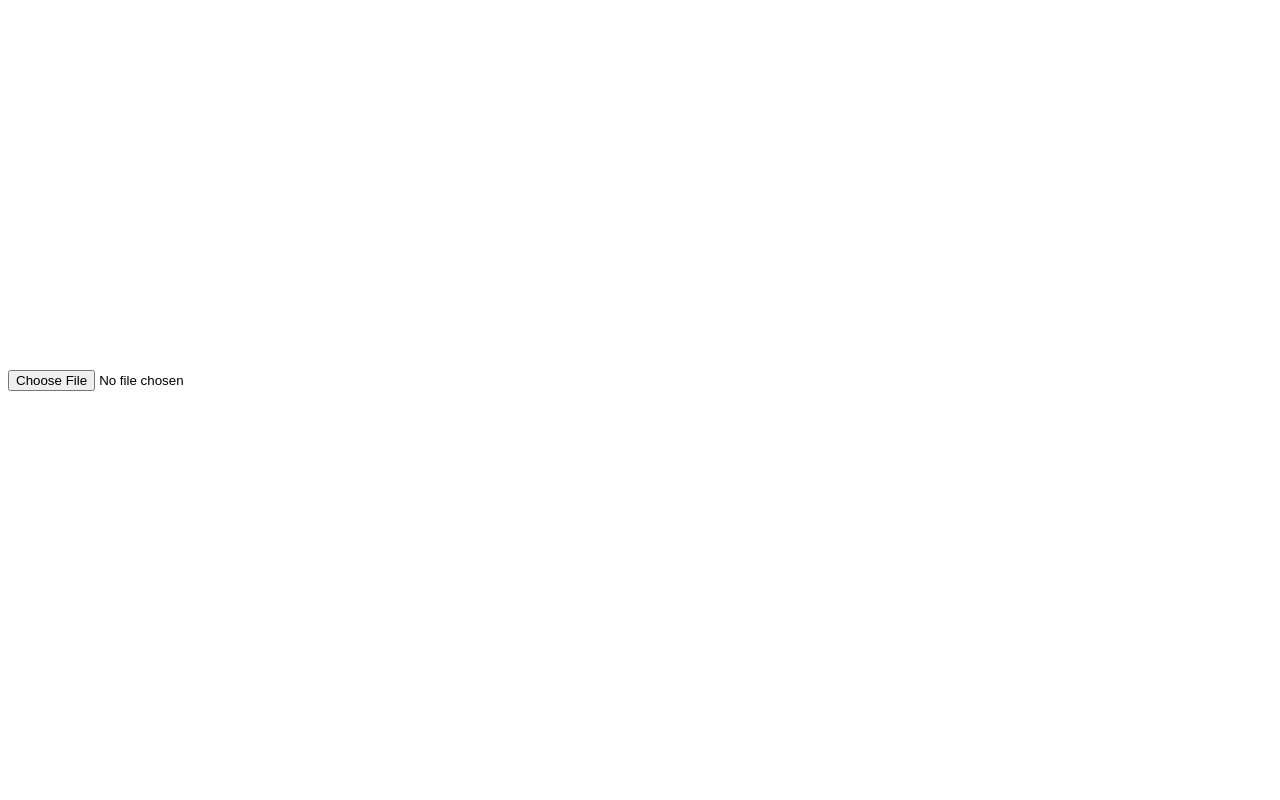
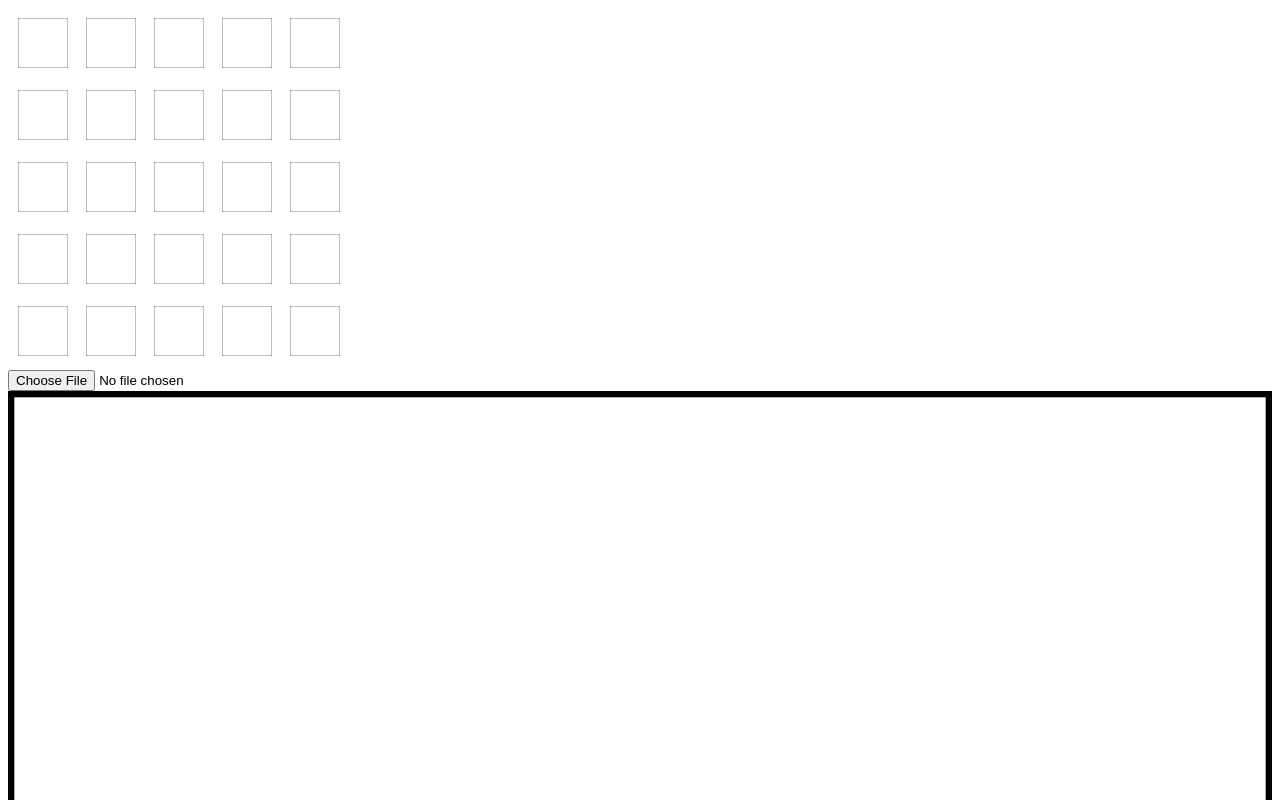
Before and after one commit to Zakgriffin/Gizmo, a React (Create React App) app: page / in a window 1280 px wide. Shown: the top 800 px of the page. Built offline with nearby package versions, Linux system fonts and the light colour scheme.

Commit message:
some more

```diff
--- a/src/App.tsx
+++ b/src/App.tsx
@@ -1,20 +1,18 @@
 import React, { useState } from 'react'
-import ToolGrid, { ToolGridData, initTools, Material, ToolType } from './components/ToolGrid'
+import ToolGrid, { ToolGridData, initTools} from './components/ToolGrid'
 import PackUpload from './components/PackUpload'
+import PixelDisplay from './components/PixelDisplay'
 import { PixelImage } from './PixelLogicInterfaces'
 
 export default function App() {
     const [tools, setTools] = useState<ToolGridData>(initTools)
-
-    const setTool = (material: Material, type: ToolType, image: PixelImage) => {
-        let newTools: ToolGridData = {...tools}
-        newTools[material] = {...newTools[material]}
-        newTools[material][type] = image
-        setTools(newTools)
-    }
+    const [currentTool, setCurrentTool] = useState<PixelImage>()
 
     return <>
-        <ToolGrid {...{tools}}/>
-        <PackUpload {...{setTool}}/>
+        <ToolGrid {...{tools, setCurrentTool}}/>
+        <PackUpload {...{tools, setTools}}/>
+        <div>
+            <PixelDisplay imageData={currentTool}/>
+        </div>
     </>
 }
--- a/src/components/PixelDisplay.tsx
+++ b/src/components/PixelDisplay.tsx
@@ -1,9 +1,10 @@
 import React from 'react'
-import { Color } from '../PixelLogicInterfaces'
+import { Color, PixelImage } from '../PixelLogicInterfaces'
 
 interface Props {
-    imageData: Color[][]
-    style: object
+    imageData: PixelImage | undefined
+    style?: object
+    onClick?: () => void
 }
 
 interface PixelProps {
@@ -12,10 +13,10 @@ interface PixelProps {
     y: number
 }
 
-interface PixelRowProps {
-    pixelRow: Color[]
-    x: number
-}
+// interface PixelRowProps {
+//     pixelRow: ImageData
+//     x: number
+// }
 
 export default function PixelDisplay(props: Props) {
     const pixelSize = 32
@@ -35,23 +36,31 @@ export default function PixelDisplay(props: Props) {
         />
     }
 
-    const PixelRow = ({pixelRow, x}: PixelRowProps) => {
-        return <> {
-            pixelRow.map((cell, y) =>
-                <Pixel key={y} {...{cell, x, y}}/>
-            )
-        } </>
-    }
-
-    return <svg viewBox='0 0 100 100' style={props.style}>
-        <rect fill='none' stroke='black' style={{width: '100%'}}/>
+    return <svg viewBox='0 0 100 100' style={props.style} onClick={props.onClick}>
+        <rect fill='none' stroke='black' style={{width: '100%', height: '100%'}}/>
         {
-            props.imageData.map((pixelRow, x) =>
-                <PixelRow key={x} {...{pixelRow, x}}/>
+            props.imageData?.map((pixelRow, x) =>
+                pixelRow.map((cell, y) =>
+                    <Pixel key={y} {...{cell, x, y}}/>
+                )
             )
         }
     </svg>
+
+    // return <table cellSpacing='0' cellPadding='0' style={{position: 'absolute', width: '100%', height: '100%'}}>
+    //     <tbody>
+    //     {props.imageData.map((pixelRow, x) =>
+    //         <tr key={x}>
+    //         {pixelRow.map((cell, y) =>
+    //             <td key={y} style={{background: 'red', height: '10%', width: '10%'}}>
+    //             </td>
+    //         )}
+    //         </tr>
+    //     )}
+    //     </tbody>
+    // </table>
 }
+
 
 function colorToRGB(color: Color) {
     const {red, green, blue, alpha} = color
--- a/src/components/ToolGrid.tsx
+++ b/src/components/ToolGrid.tsx
@@ -1,40 +1,38 @@
-import React, { useState } from 'react'
+import React from 'react'
 import PixelDisplay from './PixelDisplay'
-import { blankPixelImage } from '../PixelLogic'
 import { PixelImage } from '../PixelLogicInterfaces'
-
-export type Material = 'wooden' | 'stone' | 'iron' | 'golden' | 'diamond'
-export type ToolType = 'axe' | 'pickaxe' | 'shovel' | 'hoe' | 'sword'
+import { Material, ToolType } from '../constants'
 
 export type ToolGridData = {
     [material in Material]: {
-        [toolType in ToolType]: PixelImage
+        [toolType in ToolType]: PixelImage | undefined
     }
 }
 
-const blank = blankPixelImage()
+//const blank = blankPixelImage()
 export const initTools: ToolGridData = {
-    wooden: {axe: blank, pickaxe: blank, shovel: blank, hoe: blank, sword: blank},
-    stone: {axe: blank, pickaxe: blank, shovel: blank, hoe: blank, sword: blank},
-    iron: {axe: blank, pickaxe: blank, shovel: blank, hoe: blank, sword: blank},
-    golden: {axe: blank, pickaxe: blank, shovel: blank, hoe: blank, sword: blank},
-    diamond: {axe: blank, pickaxe: blank, shovel: blank, hoe: blank, sword: blank},
+    wooden: {sword: undefined, pickaxe: undefined, shovel: undefined, axe: undefined, hoe: undefined},
+    stone: {sword: undefined, pickaxe: undefined, shovel: undefined, axe: undefined, hoe: undefined},
+    iron: {sword: undefined, pickaxe: undefined, shovel: undefined, axe: undefined, hoe: undefined},
+    golden: {sword: undefined, pickaxe: undefined, shovel: undefined, axe: undefined, hoe: undefined},
+    diamond: {sword: undefined, pickaxe: undefined, shovel: undefined, axe: undefined, hoe: undefined},
 }
 // TODO oh fuck no ^
 
 interface ToolGridProps {
     tools: ToolGridData
+    setCurrentTool: (image: PixelImage | undefined) => void
 }
 
-export default function ToolGrid({tools}: ToolGridProps) {
+export default function ToolGrid({tools, setCurrentTool}: ToolGridProps) {
     return <>
         <table style={{width: 100}}>
         <tbody>
-        {Object.values(tools).map((toolMaterial, r) =>
+        {Object.values(tools).map((toolMaterialRow, r) =>
             <tr key={r}>
-            {Object.values(toolMaterial).map((tool, c) =>
+            {Object.values(toolMaterialRow).map((tool, c) =>
                 <td key={c} style={{padding: 8}}>
-                    <ToolSpace imageData={tool}/>
+                    <ToolSpace imageData={tool} onClick={() => setCurrentTool(tool)}/>
                 </td>
             )}
             </tr>
@@ -44,9 +42,14 @@ export default function ToolGrid({tools}: ToolGridProps) {
     </>
 }
 
-function ToolSpace({imageData}: {imageData: PixelImage}) {
+interface ToolSpace {
+    imageData: PixelImage | undefined
+    onClick: () => void
+}
+
+function ToolSpace({imageData, onClick}: ToolSpace) {
     return <>
         {/* <div style={{width: 100, height: 100, backgroundColor: 'red'}}/> */}
-        <PixelDisplay imageData={imageData} style={{width: 50, height: 50}}/>
+        <PixelDisplay {...{imageData, onClick}} style={{width: 50, height: 50}}/>
     </>
 }
--- a/src/constants.ts
+++ b/src/constants.ts
@@ -1,2 +1,5 @@
+export type Material = 'wooden' | 'stone' | 'iron' | 'golden' | 'diamond'
+export type ToolType = 'sword' | 'pickaxe' | 'shovel' | 'axe' | 'hoe'
+
 export const materials = ['wooden', 'stone', 'iron', 'golden', 'diamond']
-export const toolTypes = ['axe', 'pickaxe', 'shovel', 'hoe', 'sword']
+export const toolTypes = ['sword', 'pickaxe', 'shovel', 'axe', 'hoe']
```
Also changed, not shown: src/components/PackUpload.tsx (+11 -12 lines), 2 other files (tests, documents, lock files or other folders).
